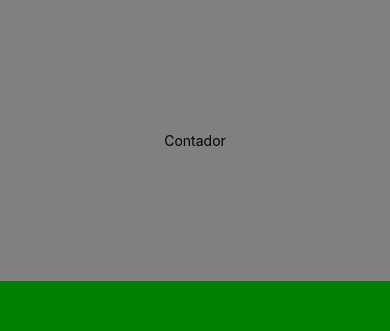
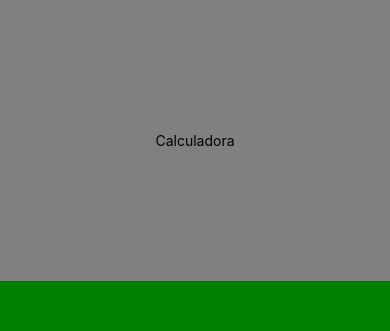
Before and after one commit to Galamon5/Hello-World-ReactNative, a React Native app in the folder HelloMundo/: screen / in a window 390 px wide. Shown: the top 331 px of the page. Built offline with nearby package versions, Linux system fonts and the light colour scheme.

Commit message:
Separando en  archivos la estructura

```diff
--- a/HelloMundo/App.js
+++ b/HelloMundo/App.js
@@ -1,5 +1,7 @@
 import React from 'react';
 import { StyleSheet, Text, View, Button } from 'react-native';
+import Inicio from '././inicio';
+import Body from '././body';
 export default class App extends React.Component {
   constructor(){
     super();
@@ -20,15 +22,11 @@ export default class App extends React.Component {
   render() {
     return (
       <View style={styles.container} >
-        <View style={styles.box1}>
-          <Text>Contador</Text>
-        </View>
-        <View style={styles.box2}>
-          <Text>{this.state.numero}</Text>
-        </View>
+        <Inicio mame="Calculadora"/>
+        <Body numero = {this.state.numero}/>
         <View style={styles.box3}>
-          <Button title="Aumentar" onPress={()=>{this.aumentar()}}/>
-          <Button title="Disminuye" onPress={()=>{this.disminuir()}}/>
+          <Button title="Aumentar" onPress={()=>{this.aumentar();}}/>
+          <Button title="Disminuye" onPress={()=>{this.disminuir();}}/>
         </View>
       </View>
     );
--- /dev/null
+++ b/HelloMundo/body.js
@@ -0,0 +1,19 @@
+import React from 'react';
+import { StyleSheet, Text, View, Button } from 'react-native';
+export default class Body extends React.Component {
+  render() {
+    return (
+      <View style={styles.container} >
+          <Text>{this.props.numero}</Text>
+      </View>
+    );
+  }
+}
+const styles = StyleSheet.create({
+  container: {
+    flex: 1,
+    backgroundColor: 'green',
+    justifyContent:'center',
+    alignItems: 'center'
+  }
+});
--- /dev/null
+++ b/HelloMundo/inicio.js
@@ -0,0 +1,19 @@
+import React from 'react';
+import { StyleSheet, Text, View, Button } from 'react-native';
+export default class Inicio extends React.Component {
+  render() {
+    return (
+      <View style={styles.container} >
+          <Text>{this.props.mame}</Text>
+      </View>
+    );
+  }
+}
+const styles = StyleSheet.create({
+  container: {
+    flex: 1,
+    backgroundColor: 'gray',
+    justifyContent:'center',
+    alignItems: 'center'
+  }
+});
```
